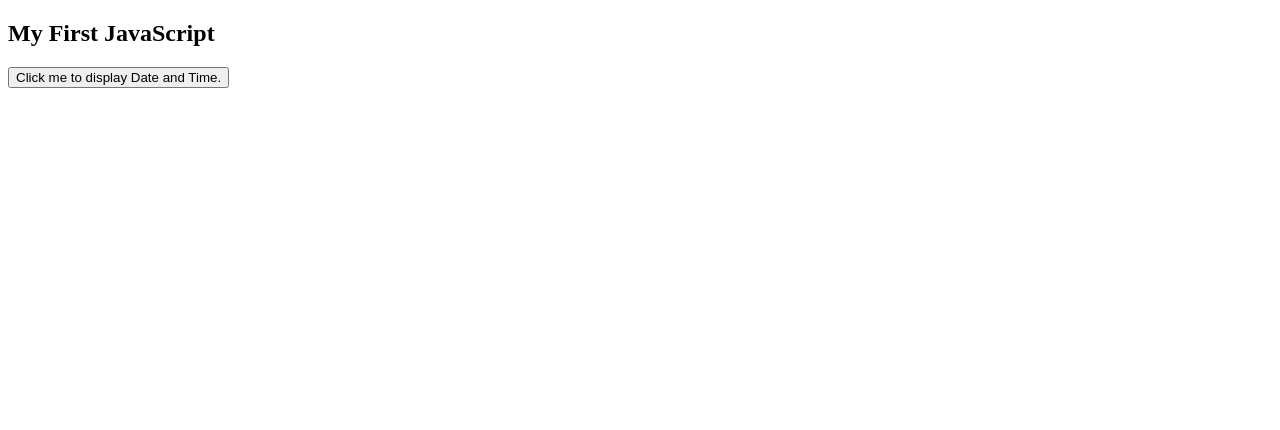
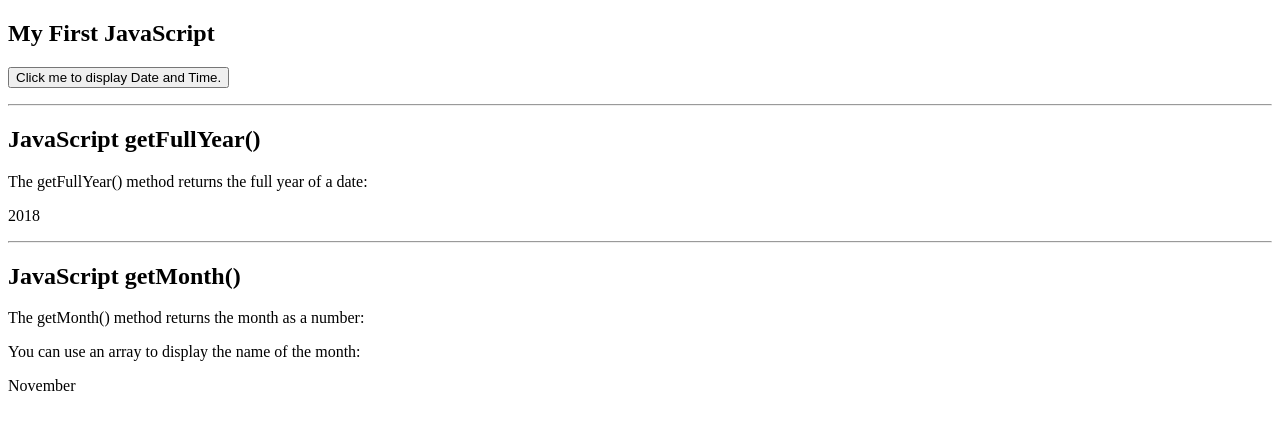
Before and after one commit to JDevs10/JavaScript-Date--Test, a plain HTML site: page index.html in a window 1280 px wide. Drawn offline with Linux system fonts and the light colour scheme.

Commit message:
Testing   -To get the actual year   -To get the actual month

```diff
--- a/index.html
+++ b/index.html
@@ -2,13 +2,48 @@
 <html>
 <body>
 
-<h2>My First JavaScript</h2>
+<section>
+    <h2>My First JavaScript</h2>
 
-<button type="button"
-        onclick="document.getElementById('demo').innerHTML = Date()">
-    Click me to display Date and Time.</button>
+    <button type="button"
+            onclick="document.getElementById('demo').innerHTML = Date()">
+        Click me to display Date and Time.</button>
 
-<p id="demo"></p>
+    <p id="demo"></p>
+</section>
+
+<hr>
+
+<section>
+    <h2>JavaScript getFullYear()</h2>
+
+    <p>The getFullYear() method returns the full year of a date:</p>
+
+    <p id="demo1"></p>
+
+    <script>
+        var d = new Date();
+        document.getElementById("demo1").innerHTML = d.getFullYear();
+    </script>
+</section>
+
+<hr>
+
+<section>
+    <h2>JavaScript getMonth()</h2>
+
+    <p>The getMonth() method returns the month as a number:</p>
+
+    <p>You can use an array to display the name of the month:</p>
+
+    <p id="demo2"></p>
+
+    <script>
+        var d = new Date();
+        var months = ["January","February","March","April","May","June","July","August","September","October","November","December"];
+        document.getElementById("demo2").innerHTML = months[d.getMonth()];
+    </script>
+</section>
 
 </body>
 </html>
```
